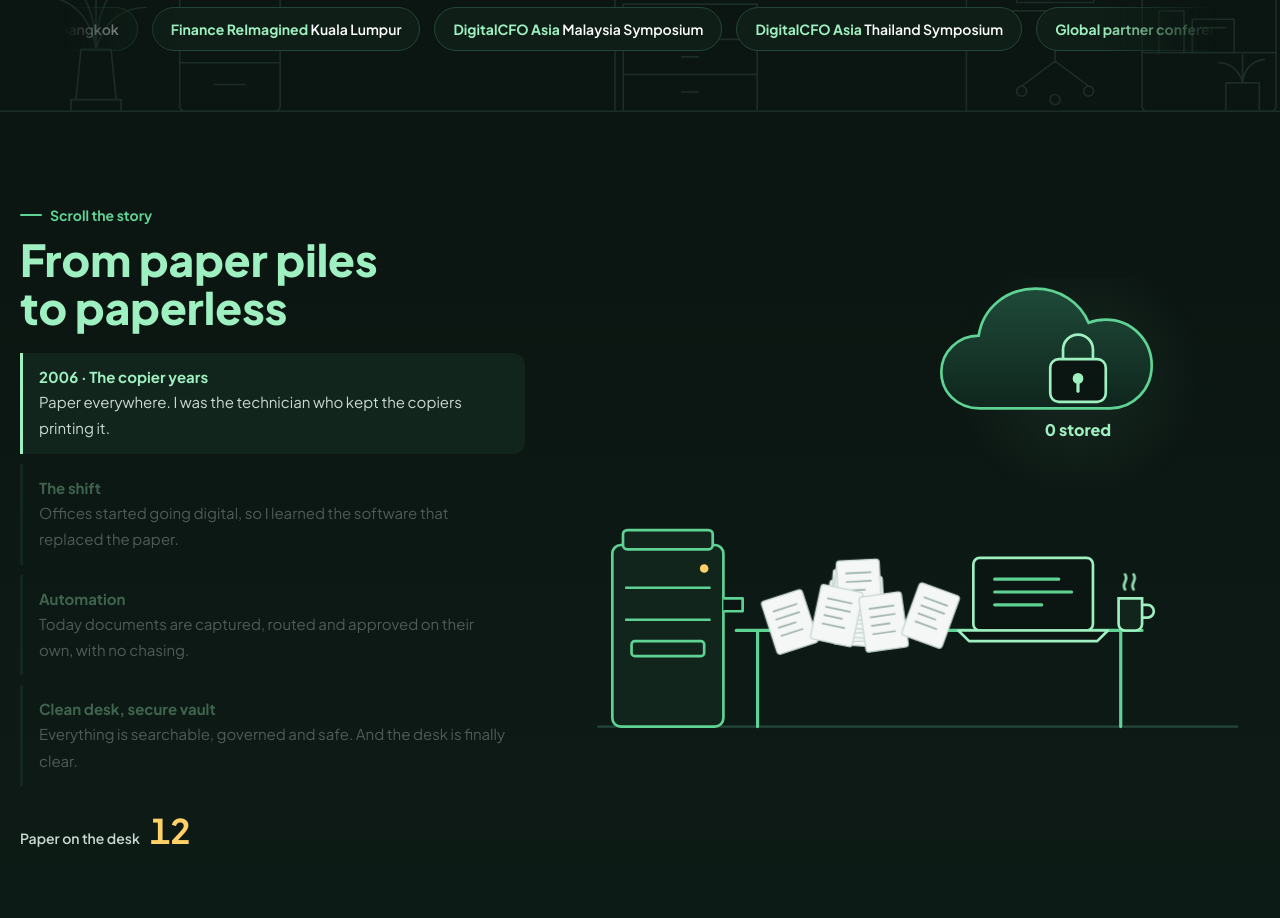
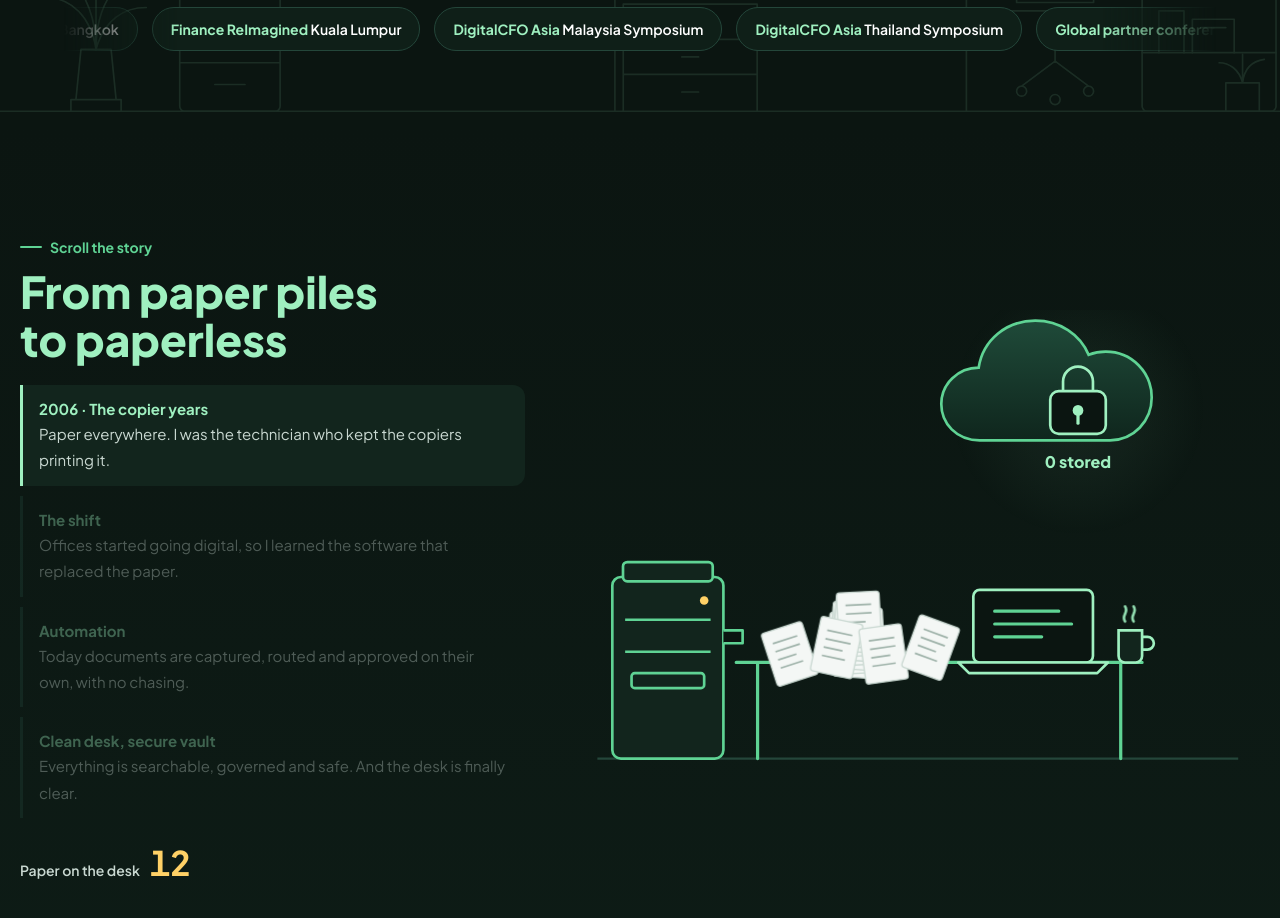
Before and after one commit to tech-savvy-dad/tech-savvy-dad.github.io, a plain HTML site: page index.html in a window 1280 px wide. Shown: the part 1102-2020 px from the top of the page. Drawn offline with Linux system fonts and the light colour scheme; animation ran at ten frames a second.

Commit message:
Story: clear the fixed nav
Co-Authored-By: Claude Opus 5.5 <noreply@anthropic.com>
Claude-Session: https://claude.ai/code/session_01LUogtXxXf6sATXLu11Gmnp

```diff
--- a/index.html
+++ b/index.html
@@ -185,7 +185,7 @@ input[type=number],input[type=text],input[type=email],select,textarea{width:100%
 /* ---------- 1. scroll story ---------- */
 .story{padding:0!important;height:260vh;position:relative;background:linear-gradient(180deg,#0b1511,#0e1d17 50%,#0b1511)}
 .story::after{display:none}
-.story-sticky{position:sticky;top:0;height:100vh;height:100svh;display:flex;align-items:center;overflow:hidden}
+.story-sticky{position:sticky;top:0;height:100vh;height:100svh;display:flex;align-items:center;overflow:hidden;padding-top:64px;box-sizing:border-box}
 .story-grid{display:grid;grid-template-columns:minmax(0,.85fr) minmax(0,1.15fr);gap:clamp(20px,4vw,56px);align-items:center;width:100%}
 .story-steps{list-style:none;margin:18px 0 0;padding:0;display:grid;gap:10px}
 .story-steps li{padding:12px 16px;border-left:3px solid var(--line);opacity:.35;transition:opacity .4s,border-color .4s,background .4s;border-radius:0 12px 12px 0}
```
